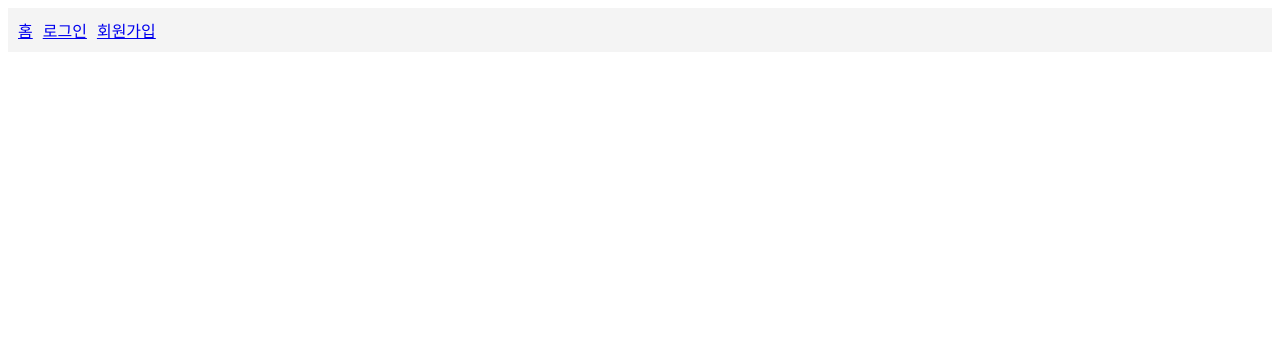
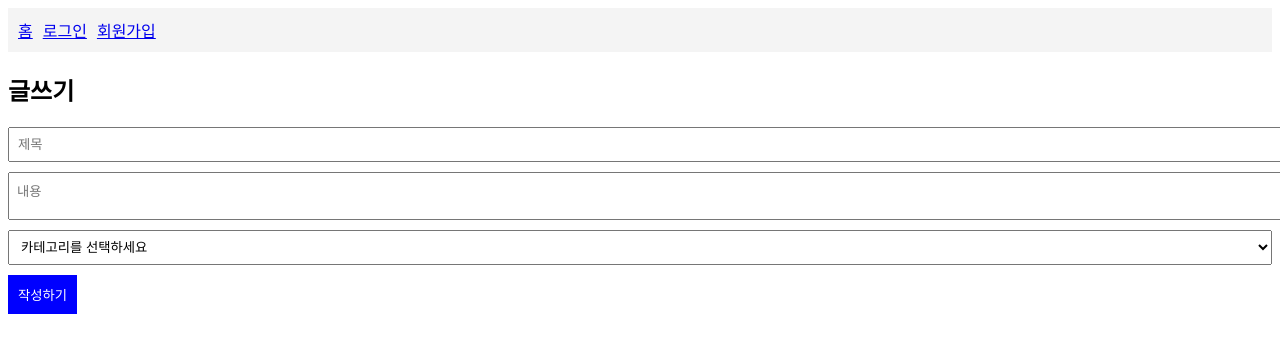
Before and after one commit to SonMyeongJin/DataX_Project_Client, a Vue app: page /posts/new in a window 1280 px wide. Before the commit this address had no page. Shown: the top 352 px of the page. Built offline with nearby package versions, Linux system fonts and the light colour scheme.

Commit message:
[Feat] Post Register with categories

```diff
--- a/src/components/Navbar.vue
+++ b/src/components/Navbar.vue
@@ -1,6 +1,7 @@
 <template>
   <nav>
     <router-link to="/">홈</router-link>
+    <router-link v-if="isLoggedIn" to="/posts/new">글쓰기</router-link>
     <router-link v-if="!isLoggedIn" to="/login">로그인</router-link>
     <router-link v-if="!isLoggedIn" to="/signup">회원가입</router-link>
     <button v-if="isLoggedIn" @click="logout">로그아웃</button>
@@ -11,15 +12,15 @@
 export default {
   data() {
     return {
-      isLoggedIn: !!localStorage.getItem("token"), // ✅ 초기 로그인 상태 설정
+      isLoggedIn: !!localStorage.getItem("token"), // 초기 로그인 상태 설정
     };
   },
   created() {
-    // ✅ 로그인 상태 변경 이벤트를 감지
+    // 로그인 상태 변경 이벤트를 감지
     window.addEventListener("storage", this.checkLoginStatus);
   },
   beforeUnmount() {
-    // ✅ 컴포넌트가 사라질 때 이벤트 리스너 해제
+    // 컴포넌트가 사라질 때 이벤트 리스너 해제
     window.removeEventListener("storage", this.checkLoginStatus);
   },
   methods: {
@@ -28,7 +29,7 @@ export default {
     },
     logout() {
       localStorage.removeItem("token"); // 토큰 삭제
-      this.isLoggedIn = false; // ✅ 즉시 상태 반영
+      this.isLoggedIn = false; // 즉시 상태 반영
       this.$router.push("/login"); // 로그인 페이지로 이동
     },
   },
--- a/src/router/index.js
+++ b/src/router/index.js
@@ -2,11 +2,13 @@ import { createRouter, createWebHistory } from "vue-router";
 import HomeView from "../views/HomeView.vue";
 import LoginView from "../views/LoginView.vue";
 import SignupView from "../views/SignupView.vue";
+import PostCreateView from "@/views/PostCreateView.vue"
 
 const routes = [
     { path: "/", component: HomeView },
     { path: "/login", component: LoginView },
     { path: "/signup", component: SignupView },
+    { path: "/posts/new", name: "PostCreate", component: PostCreateView }
 ];
 
 const router = createRouter({
--- /dev/null
+++ b/src/views/PostCreateView.vue
@@ -0,0 +1,80 @@
+<template>
+  <div>
+    <h2>글쓰기</h2>
+    <form @submit.prevent="submitPost">
+      <input v-model="title" placeholder="제목" required />
+      <textarea v-model="content" placeholder="내용" required></textarea>
+
+      <!-- Vue에서 미리 정의한 카테고리 목록 -->
+      <select v-model="category_id" required>
+        <option disabled value="">카테고리를 선택하세요</option>
+        <option v-for="category in categories" :key="category.id" :value="category.id">
+          {{ category.name }}
+        </option>
+      </select>
+
+      <button type="submit">작성하기</button>
+    </form>
+  </div>
+</template>
+
+<script>
+import apiClient from "@/api";
+
+export default {
+  data() {
+    return {
+      title: "",
+      content: "",
+      category_id: "",
+      categories: [
+        { id: 1, name: "Life" },
+        { id: 2, name: "Game" },
+        { id: 3, name: "Food" },
+        { id: 4, name: "Love" },
+        { id: 5, name: "Faimly" },
+      ], // Vue에서 직접 관리하는 카테고리
+    };
+  },
+  methods: {
+    async submitPost() {
+      try {
+        const userId = localStorage.getItem("user_id"); // 로그인한 사용자의 ID 가져오기
+        if (!this.category_id) {
+          alert("카테고리를 선택해주세요.");
+          return;
+        }
+
+        const response = await apiClient.post("/posts", {
+          post: {
+            title: this.title,
+            content: this.content,
+            category_id: this.category_id, // Vue에서 선택한 카테고리 ID 추가
+            user_id: userId, // user_id 추가
+          },
+        });
+        console.log("게시글 작성 성공:", response.data);
+        this.$router.push("/"); // 작성 후 홈으로 이동
+      } catch (error) {
+        console.error("게시글 작성 실패:", error.response.data);
+      }
+    },
+  },
+};
+</script>
+
+<style scoped>
+input, textarea, select {
+  display: block;
+  width: 100%;
+  margin-bottom: 10px;
+  padding: 8px;
+}
+button {
+  background: blue;
+  color: white;
+  border: none;
+  padding: 10px;
+  cursor: pointer;
+}
+</style>
```
